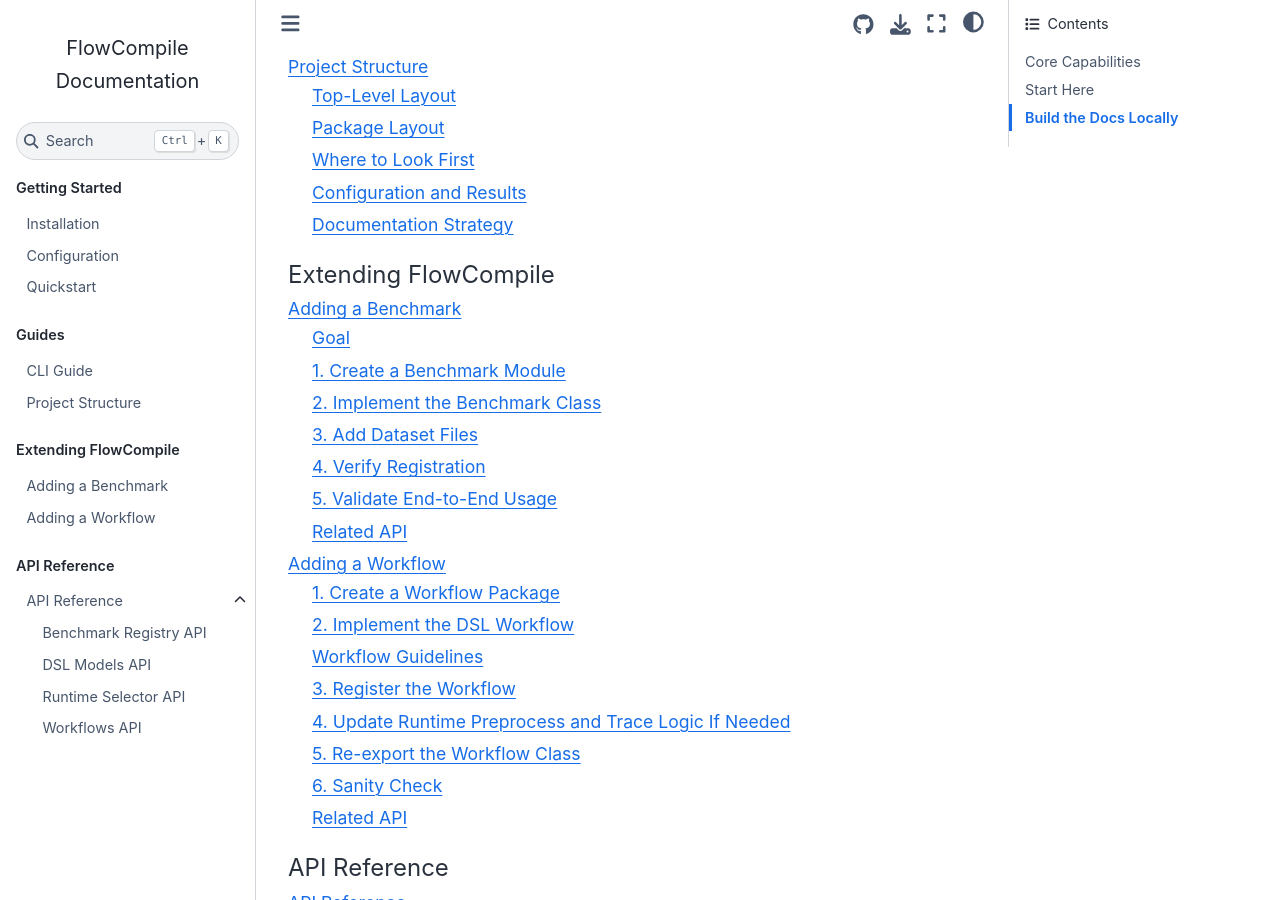
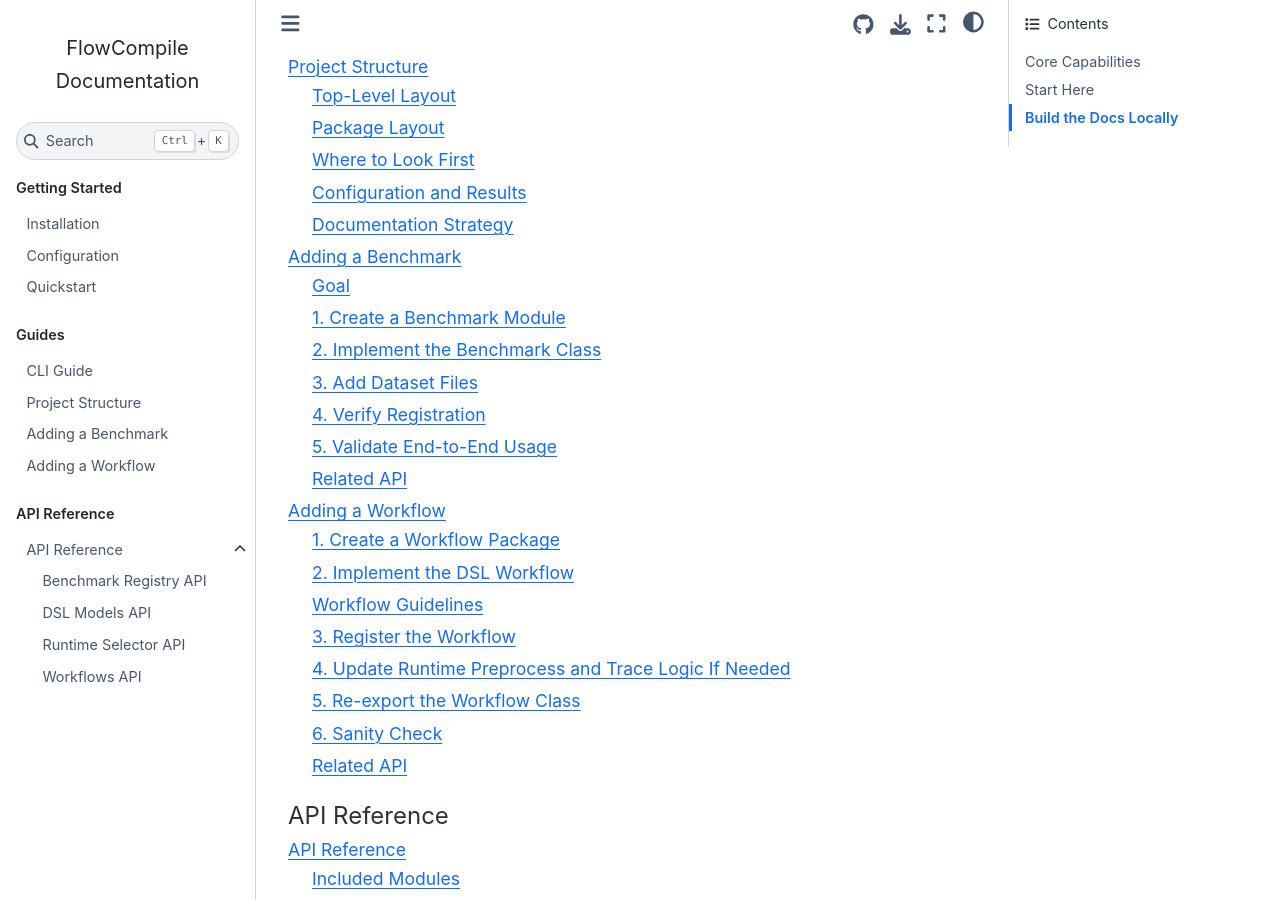
Before and after one commit to UMass-Embodied-AGI/FlowCompile, a Sphinx documentation site: the page built from docs/index.md, in a window 1280 px wide and 900 px high, scrolled down 1520 px. Built offline with Sphinx 7.4.7 and the Sphinx Book theme 1.1.4, drawn with Linux system fonts in a browser that asks for light colours.

Commit message:
update docs

````diff
--- a/docs/index.md
+++ b/docs/index.md
@@ -33,11 +33,6 @@
 
 guides/cli
 guides/project-structure
-```
-
-```{toctree}
-:maxdepth: 2
-:caption: Extending FlowCompile
 
 extending/benchmarks
 extending/workflows
````
